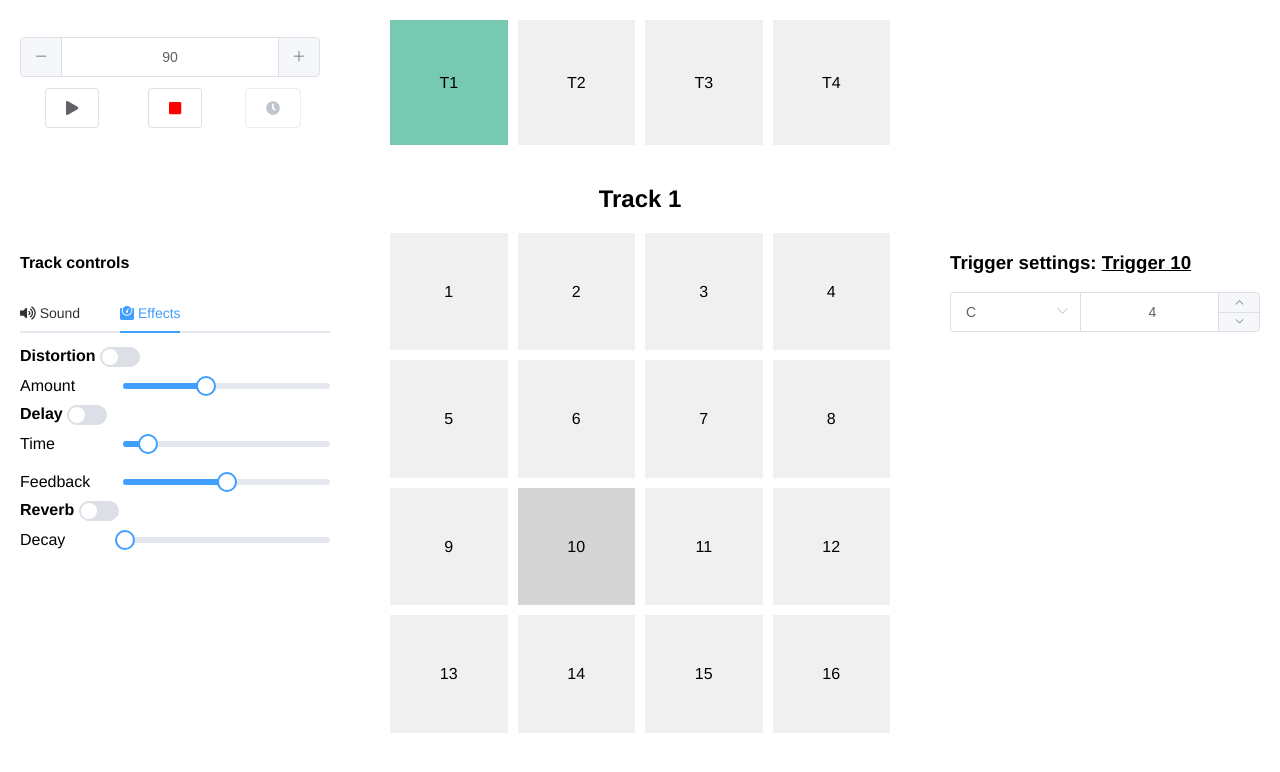
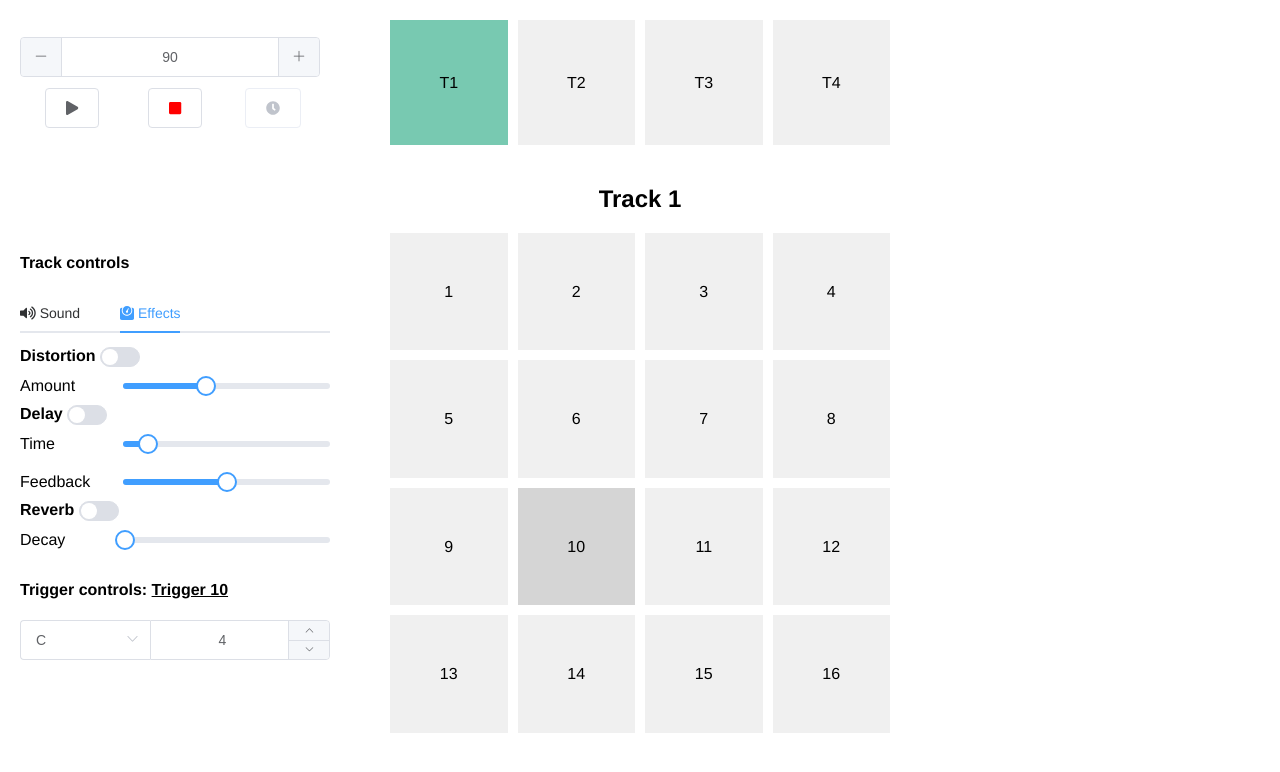
Before and after one commit to Mo0812/sequencer, a Vue app: page / in a window 1280 px wide. Both pictures are taken after a click on the element "10". Shown: the top 772 px of the page. Built offline with nearby package versions, Linux system fonts and the light colour scheme.

Commit message:
update animations an positioning of elements

```diff
--- a/src/views/Sequencer/Sequencer.scss
+++ b/src/views/Sequencer/Sequencer.scss
@@ -75,6 +75,8 @@
 
             position: relative;
 
+            transition: background-color ease-in 0.1s;
+
             &:hover {
                 background-color: #e5e5e5;
 
@@ -86,6 +88,12 @@
             &:active,
             &.active {
                 background-color: rgb(120, 201, 177);
+            }
+
+            &:hover,
+            &:active,
+            &.active {
+                transition: background-color ease-out 0.1s;
             }
         }
     }
--- a/src/views/Track/Track.scss
+++ b/src/views/Track/Track.scss
@@ -57,7 +57,7 @@
             }
         }
 
-        .trigger-settings {
+        .trigger-controls {
             h5 {
                 margin: 0;
                 margin-bottom: 1rem;
@@ -107,6 +107,8 @@
 
                 position: relative;
 
+                transition: background-color ease-in 0.1s;
+
                 &:hover {
                     background-color: #e5e5e5;
 
@@ -122,6 +124,17 @@
 
                 &.detail {
                     background-color: rgb(120, 201, 177);
+                }
+
+                &.current-step {
+                    background-color: rgba(120, 201, 177, 0.5);
+                }
+
+                &:active,
+                &.active,
+                &.detail,
+                &.current-step {
+                    transition: background-color ease-out 0.1s;
                 }
 
                 & > .trigger-point {
--- a/src/views/Track/Track.vue
+++ b/src/views/Track/Track.vue
@@ -119,40 +119,13 @@
                         </el-tab-pane>
                     </el-tabs>
                 </section>
-            </aside>
-            <main class="main-part">
-                <section class="pattern">
-                    <div
-                        v-for="i in 16"
-                        class="trigger"
-                        :class="
-                            sequencerPosition == i
-                                ? 'detail'
-                                : isActive(i)
-                                ? 'active'
-                                : isDetail(i)
-                                ? 'detail'
-                                : ''
-                        "
-                        :key="i"
-                    >
-                        <a class="trigger-point" @click="toggleTrigger(i)">{{
-                            i
-                        }}</a>
-                        <a class="settings" @click="setTriggerSettings(i)"
-                            ><font-awesome-icon icon="cog"
-                        /></a>
-                    </div>
-                </section>
-            </main>
-            <aside class="rightbar">
-                <section class="trigger-settings">
+                <section class="trigger-controls">
                     <template v-if="selectedDetailTrigger">
                         <article class="trigger-note">
-                            <h3>
-                                Trigger settings:
+                            <h4>
+                                Trigger controls:
                                 <u>Trigger {{ selectedDetailTrigger.index }}</u>
-                            </h3>
+                            </h4>
                             <div class="note">
                                 <el-select
                                     class="note-value"
@@ -176,6 +149,32 @@
                     </template>
                 </section>
             </aside>
+            <main class="main-part">
+                <section class="pattern">
+                    <div
+                        v-for="i in 16"
+                        class="trigger"
+                        :class="
+                            sequencerPosition == i
+                                ? 'current-step'
+                                : isActive(i)
+                                ? 'active'
+                                : isDetail(i)
+                                ? 'detail'
+                                : ''
+                        "
+                        :key="i"
+                    >
+                        <a class="trigger-point" @click="toggleTrigger(i)">{{
+                            i
+                        }}</a>
+                        <a class="settings" @click="setTriggerSettings(i)"
+                            ><font-awesome-icon icon="cog"
+                        /></a>
+                    </div>
+                </section>
+            </main>
+            <aside class="rightbar"></aside>
         </div>
     </div>
 </template>
```
